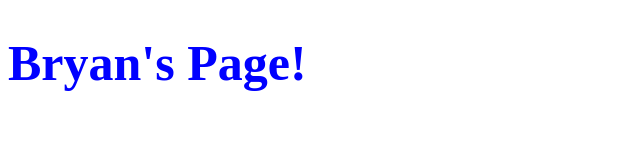
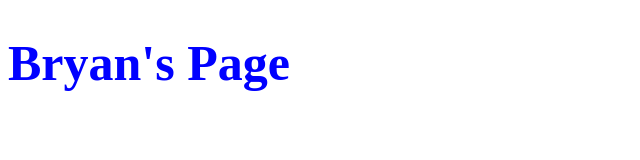
Before and after one commit to bryandosborne/bryandosborne.github.io, a plain HTML site: page index.html in a window 1280 px wide. Shown: the full height of the page, 0-640 px from the left. Drawn offline with Linux system fonts and the light colour scheme.

Commit message:
Update index.html

```diff
--- a/index.html
+++ b/index.html
@@ -7,6 +7,6 @@
     <title>My Page</title>
 </head>
 <body>
-    <h1>Bryan's Page!</h1>
+    <h1>Bryan's Page</h1>
 </body>
 </html>
```
